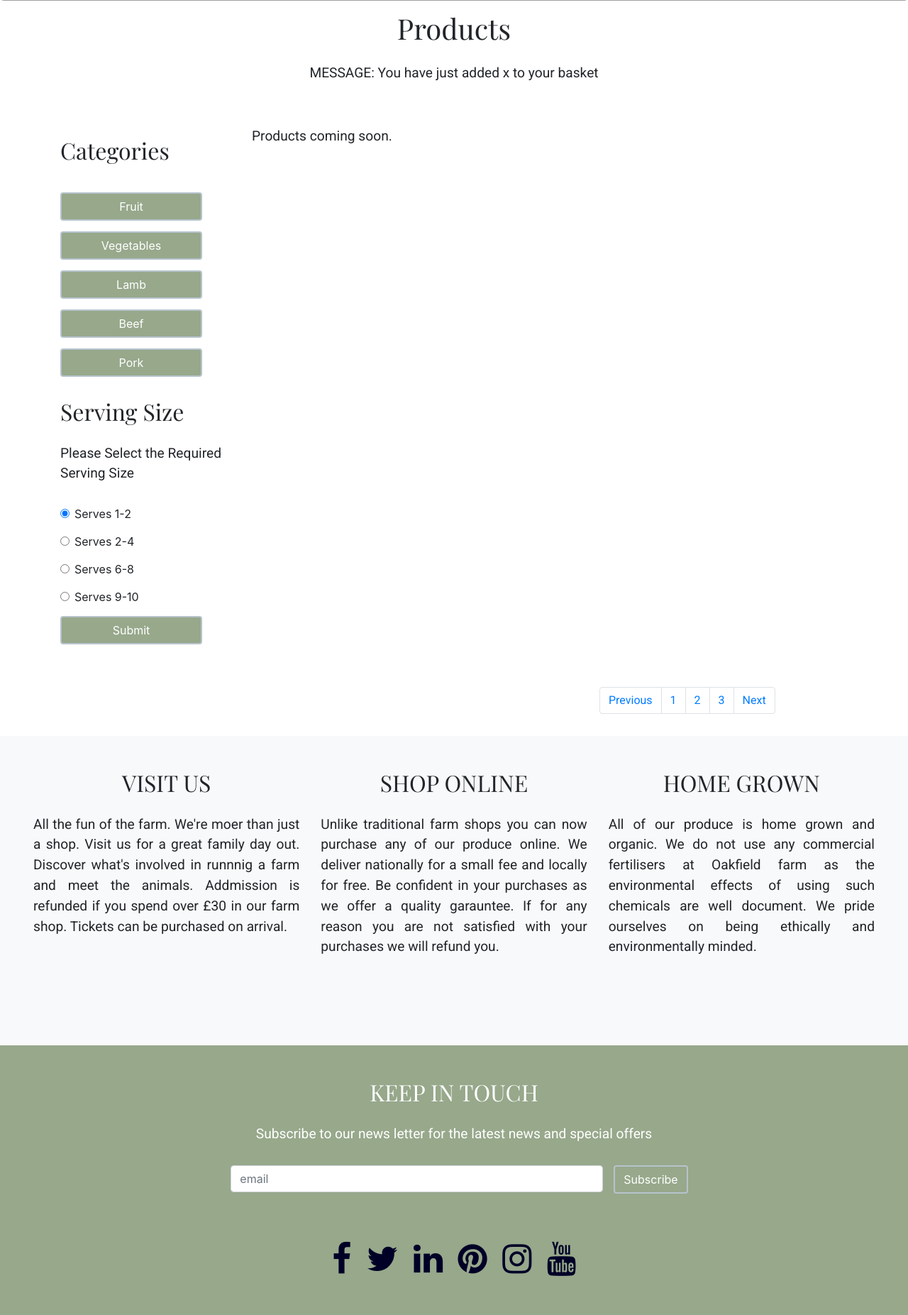
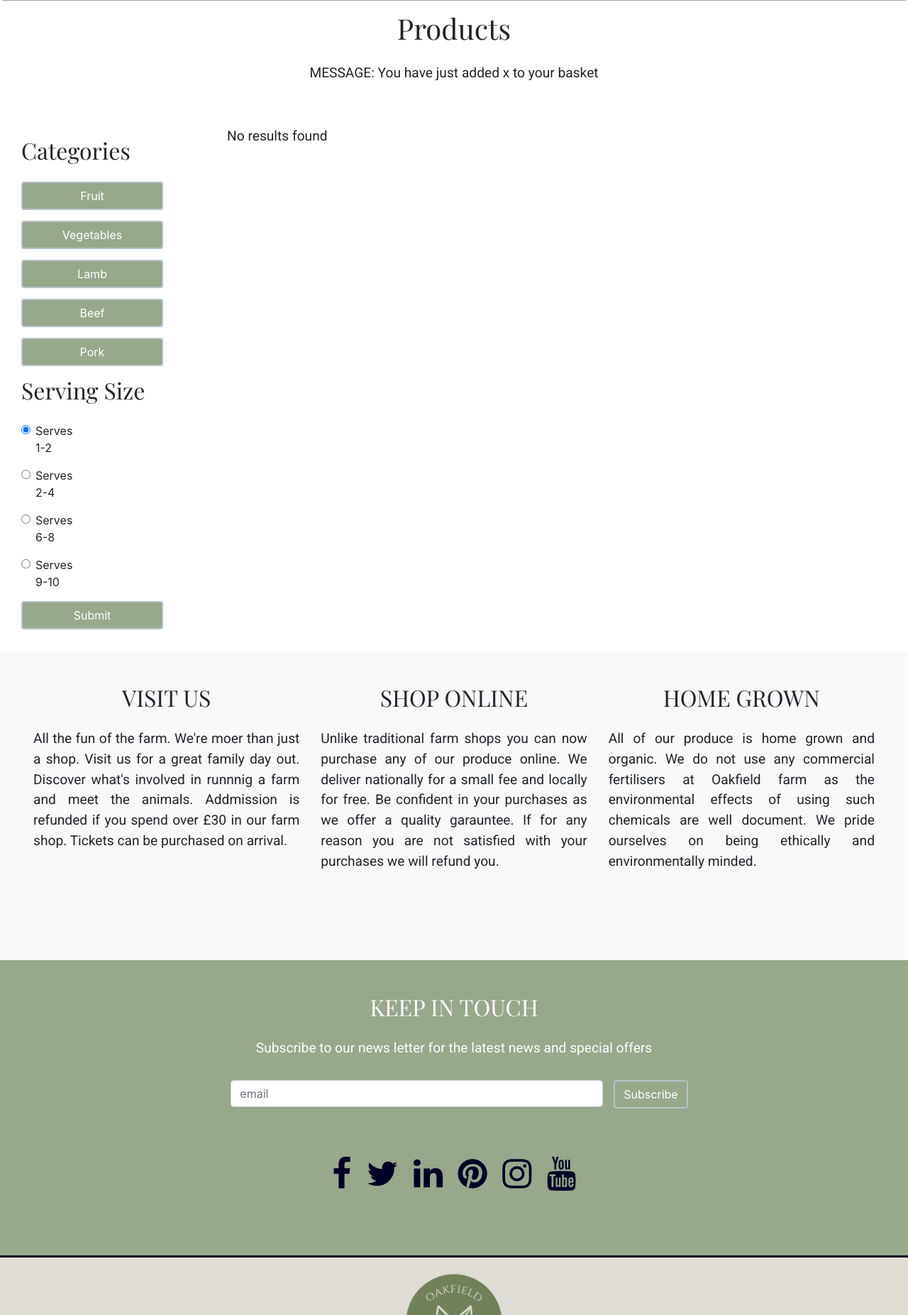
Before and after one commit to JayPeaa/msproject5, a Django app: page /products/1 in a window 1280 px wide. Shown: the part 726-2579 px from the top of the page at 71% size. Run offline with Django 3.2, Linux system fonts and the light colour scheme; tables that the repository leaves empty hold one stand-in row (values such as "Sample post"); some libraries are stand-ins or nearby versions; grey boxes are pictures that could not be loaded.

Commit message:
Bootstap layout on store front

```diff
--- a/products/templates/products.html
+++ b/products/templates/products.html
@@ -21,42 +21,41 @@
     </div>
 </div>
 
-<div class="container">
+<div class="container-fluid">
     <div class="row">
-        <div class="col-sm-12 col-md-3 product-filters">
-            <div class="row">
-                <div class="col-sm-12">
+        <div class="col-xs-12 col-sm-5 col-md-4 col-lg-3 product-filters"> <!--HERE FILTERS GRID-->
+            <div class="container">
                     <h2>Categories</h2>
                 </div>
-                <div class="col-sm-12">
+                <div class="col-xs-12 col-sm-6 col-md-12">
                     <form action="{% url 'products_by_category' 'Fruit' %}">
                         <button class="btn filter-btn" type="submit">Fruit</button>
                     </form>
                 </div>
-                <div class="col-sm-12">
+                <div class="col-xs-12 col-sm-6 col-lg-4">
                     <form action="{% url 'products_by_category' 'Vegetables' %}">
                         <button class="btn filter-btn" type="submit">Vegetables</button>
                     </form>
                 </div>
-                <div class="col-sm-12">
+                <div class="col-xs-12 col-sm-6 col-lg-4">
                     <form action="{% url 'products_by_category' 'Lamb' %}">
                         <button class="btn filter-btn" type="submit">Lamb</button>
                     </form>
                 </div>
-                <div class="col-sm-12">
+                <div class="col-xs-12 col-sm-6 col-lg-4">
                     <form action="{% url 'products_by_category' 'Beef' %}">
                         <button class="btn filter-btn" type="submit">Beef</button>
                     </form>
                 </div>
-                <div class="col-sm-12">
+                <div class="col-xs-12 col-sm-6 col-lg-4">
                     <form action="{% url 'products_by_category' 'Pork' %}">
                         <button class="btn filter-btn" type="submit">Pork</button>
                     </form>
+            </div>
+            <div class="container-fluid">
+                    <h2>Serving Size</h2>
                 </div>
-
-                <div class="container">
-                    <h2>Serving Size</h2>
-                    <p>Please Select the Required Serving Size</p>
+                <div class="col-xs-12 col-sm-6 col-lg-4">
                     <form action="#">
                       <div class="form-check">
                         <label class="form-check-label" for="radio1">
@@ -81,17 +80,16 @@
                       <button type="submit" class="btn filter-btn">Submit</button>
                     </form>
                   </div>
-            </div>
-        </div>
-        <div class="col-sm-12 col-md-9">
+                </div>
+           <div class="col-xs-12 col-sm-6 col-md-8 col-lg-8"> <!--Here card grid-->
             <div class="row">
              {% if not products %}
                     <div>
-                        <p>Products coming soon.</p>
+                        <p>No results found</p>
                     </div>
                     {% else %}
                      {% for product in products %}
-                <div class="col-sm-12 col-md-4">
+                <div class="col-xs-12 col-sm-12 col-md-6 col-lg-4">
                     <div class="card product-card">
                         <img class="card-img-top" src="/{{ product.product_image }}" alt="Card image cap">
                         <div class="card-body">
@@ -108,29 +106,9 @@
                     {% endif %}
             </div>
         </div>
+        </div>
     </div>
 </div>
 
 
-
-
-
-
-
-<div class="container">
-    <div class="row">
-        <div class="col-sm-12 offset-md-8 col-md-4">
-            <nav aria-label="Page navigation example">
-                <ul class="pagination ">
-                  <li class="page-item"><a class="page-link" href="#">Previous</a></li>
-                  <li class="page-item"><a class="page-link" href="#">1</a></li>
-                  <li class="page-item"><a class="page-link" href="#">2</a></li>
-                  <li class="page-item"><a class="page-link" href="#">3</a></li>
-                  <li class="page-item"><a class="page-link" href="#">Next</a></li>
-                </ul>
-              </nav>
-        </div>
-    </div>
-</div>
-
 {% endblock %}
```
Also changed, not shown: templates/home.html (+5 -5 lines).
